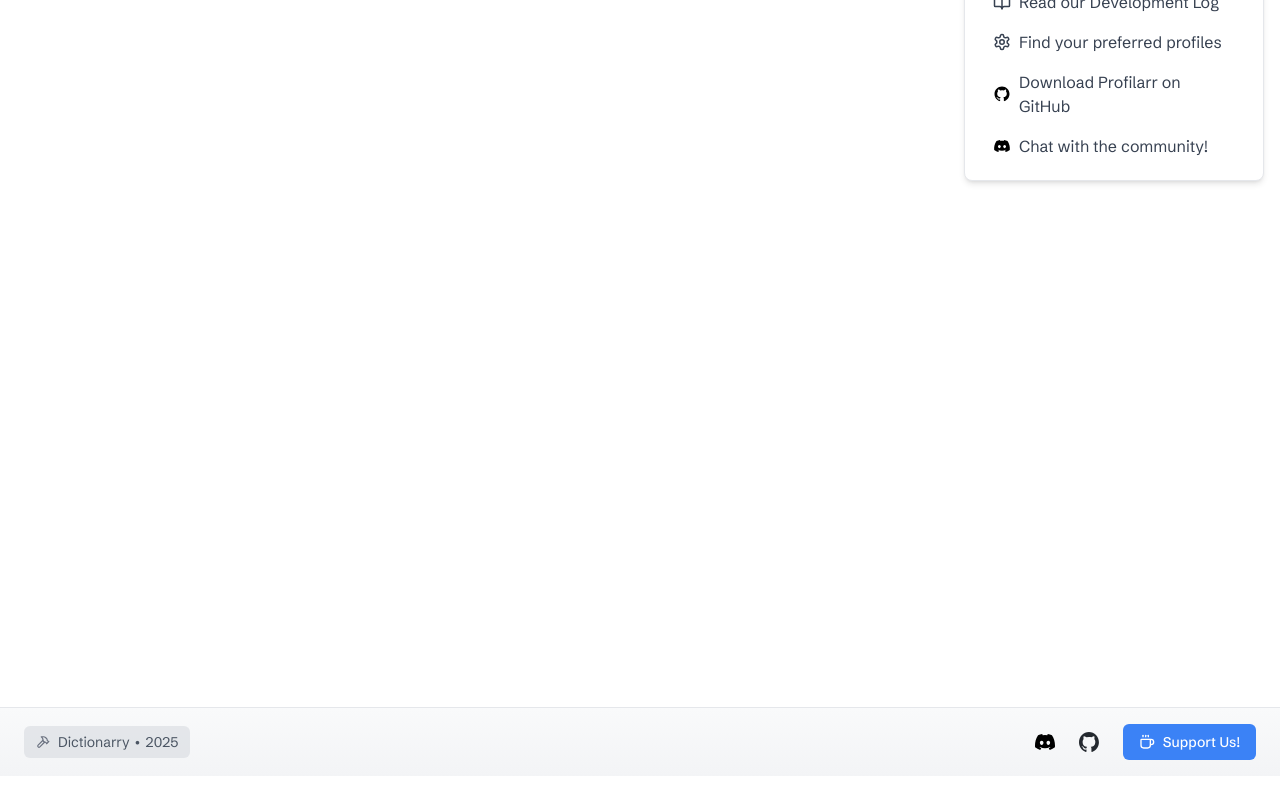
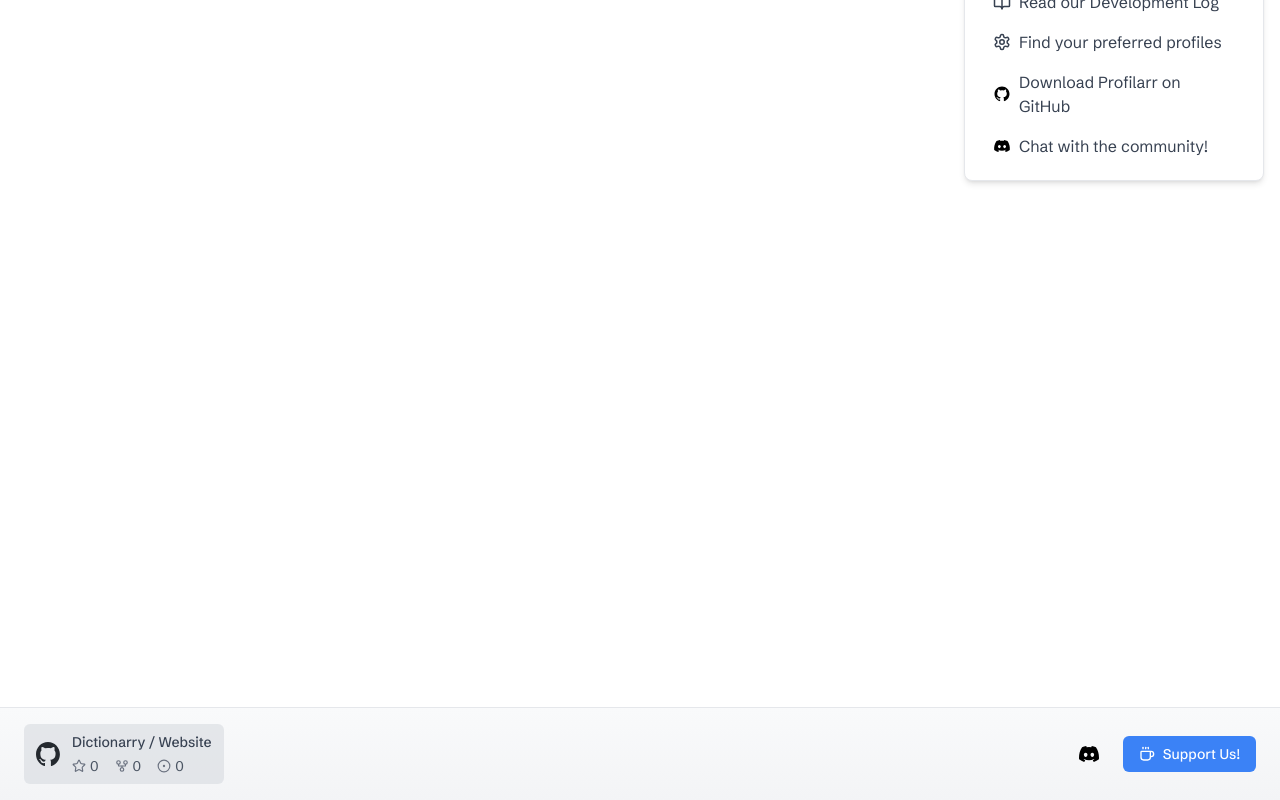
Before and after one commit to Dictionarry-Hub/website, a Next.js app: page / in a window 1280 px wide. Shown: the part 285-1085 px from the top of the page. Before the commit the page ends 1061 px from the top, so only its background shows below. Built offline with nearby package versions, Linux system fonts and the light colour scheme; no server answers.

Commit message:
feat: add GitHub stats display to DesktopFooter and create useGithubStats hook

```diff
--- a/src/app/components/DesktopFooter.tsx
+++ b/src/app/components/DesktopFooter.tsx
@@ -2,19 +2,60 @@
 'use client';
 import Link from 'next/link';
 import Image from 'next/image';
-import { Hammer } from 'lucide-react';
+import { GitFork, Star, CircleDot } from 'lucide-react';
 import { SupportButton } from './SupportButton';
+import { useGithubStats } from '@hooks/useGithubStats';
 
 export function DesktopFooter() {
+  const { stats, loading } = useGithubStats('Dictionarry-Hub', 'website');
+
   return (
     <div className="container mx-auto px-6 py-4">
       <div className="flex flex-col items-center justify-between space-y-6 md:flex-row md:space-y-0">
-        {/* Left side - Text */}
+        {/* Left side - Repo Info */}
         <div className="flex flex-col items-center space-y-2 md:items-start">
-          <div className="group relative inline-flex items-center gap-2 rounded-md bg-gray-300/50 dark:bg-gray-800/50 px-3 py-1.5 hover:bg-gray-100 dark:hover:bg-gray-800 transition-colors">
-            <Hammer size={14} className="text-gray-500" />
-            <span className="text-sm text-gray-600 dark:text-gray-400">Dictionarry • 2025</span>
-          </div>
+          <Link
+            href="https://github.com/Dictionarry-Hub/website"
+            target="_blank"
+            rel="noopener noreferrer"
+            className="group flex items-center gap-3 rounded-md bg-gray-300/50 dark:bg-gray-800/50 px-3 py-2 hover:bg-gray-100 dark:hover:bg-gray-800 transition-colors"
+          >
+            {/* Column 1 - Icon */}
+            <div className="flex items-center self-stretch">
+              <Image src="/svg/github-mark.svg" alt="GitHub" width={24} height={24} className="block dark:hidden" />
+              <Image
+                src="/svg/github-mark-white.svg"
+                alt="GitHub"
+                width={24}
+                height={24}
+                className="hidden dark:block"
+              />
+            </div>
+
+            {/* Column 2 - Headers and Stats */}
+            <div className="flex flex-col gap-1">
+              {/* Row 1 - Headers */}
+              <span className="text-sm font-medium text-gray-700 dark:text-gray-300">Dictionarry / Website</span>
+
+              {/* Row 2 - Stats */}
+              <div className="flex items-center gap-4 text-sm text-gray-600 dark:text-gray-400">
+                <div className="flex items-center gap-1">
+                  <Star size={14} className="text-gray-500" />
+                  <span>{loading ? '-' : (stats?.stars ?? '0')}</span>
+                </div>
+
+                <div className="flex items-center gap-1">
+                  <GitFork size={14} className="text-gray-500" />
+                  <span>{loading ? '-' : (stats?.forks ?? '0')}</span>
+                </div>
+
+                <div className="flex items-center gap-1">
+                  <CircleDot size={14} className="text-gray-500" />
+                  <span>{loading ? '-' : (stats?.issues ?? '0')}</span>
+                </div>
+              </div>
+            </div>
+          </Link>
         </div>
 
         {/* Middle - Links */}
@@ -48,29 +89,6 @@ export function DesktopFooter() {
             </div>
           </Link>
 
-          <Link
-            href="https://github.com/Dictionarry-Hub"
-            target="_blank"
-            rel="noopener noreferrer"
-            className="group relative"
-          >
-            {/* Tooltip */}
-            <span className="absolute -top-8 left-1/2 -translate-x-1/2 whitespace-nowrap rounded bg-gray-900 px-2 py-1 text-xs text-white opacity-0 transition-opacity group-hover:opacity-100 dark:bg-gray-100 dark:text-gray-900">
-              View on GitHub
-            </span>
-            {/* Icon */}
-            <div className="transform transition-transform duration-200 ease-out group-hover:scale-110 group-hover:brightness-110">
-              <Image src="/svg/github-mark.svg" alt="GitHub" width={20} height={20} className="block dark:hidden" />
-              <Image
-                src="/svg/github-mark-white.svg"
-                alt="GitHub"
-                width={20}
-                height={20}
-                className="hidden dark:block"
-              />
-            </div>
-          </Link>
-
           <SupportButton />
         </div>
       </div>
--- /dev/null
+++ b/src/app/hooks/useGithubStats.tsx
@@ -0,0 +1,70 @@
+// src/hooks/useGithubStats.ts
+import { useState, useEffect } from 'react';
+
+interface GithubStats {
+  stars: number;
+  forks: number;
+  issues: number;
+  lastFetched: number;
+}
+
+export function useGithubStats(owner: string, repo: string) {
+  const [stats, setStats] = useState<GithubStats | null>(null);
+  const [loading, setLoading] = useState(true);
+  const [error, setError] = useState<string | null>(null);
+
+  const CACHE_KEY = `github_stats_${owner}_${repo}`;
+  const CACHE_DURATION = 24 * 60 * 60 * 1000; // 24 hours
+
+  useEffect(() => {
+    async function fetchStats() {
+      try {
+        setLoading(true);
+        setError(null);
+
+        const response = await fetch(`https://api.github.com/repos/${owner}/${repo}`);
+
+        if (!response.ok) {
+          throw new Error('Failed to fetch repository stats');
+        }
+
+        const data = await response.json();
+
+        const newStats = {
+          stars: data.stargazers_count,
+          forks: data.forks_count,
+          issues: data.open_issues_count,
+          lastFetched: Date.now(),
+        };
+
+        localStorage.setItem(CACHE_KEY, JSON.stringify(newStats));
+        setStats(newStats);
+      } catch (error) {
+        setError(error instanceof Error ? error.message : 'Failed to fetch stats');
+        // Try to fall back to cached data even if fetch fails
+        const cachedStats = localStorage.getItem(CACHE_KEY);
+        if (cachedStats) {
+          setStats(JSON.parse(cachedStats));
+        }
+      } finally {
+        setLoading(false);
+      }
+    }
+
+    // Try to get cached stats first
+    const cachedStats = localStorage.getItem(CACHE_KEY);
+    if (cachedStats) {
+      const parsed = JSON.parse(cachedStats);
+      if (Date.now() - parsed.lastFetched < CACHE_DURATION) {
+        setStats(parsed);
+        setLoading(false);
+        return;
+      }
+    }
+
+    // Fetch new stats if cache is missing or stale
+    fetchStats();
+  }, [owner, repo]);
+
+  return { stats, loading, error };
+}
```
